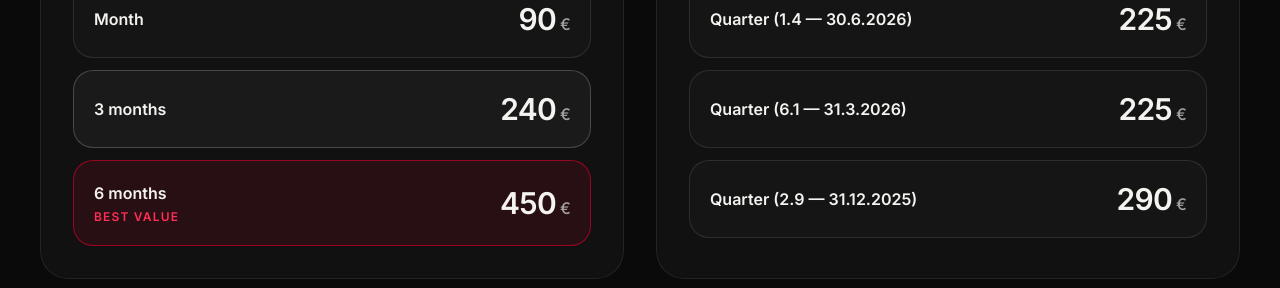
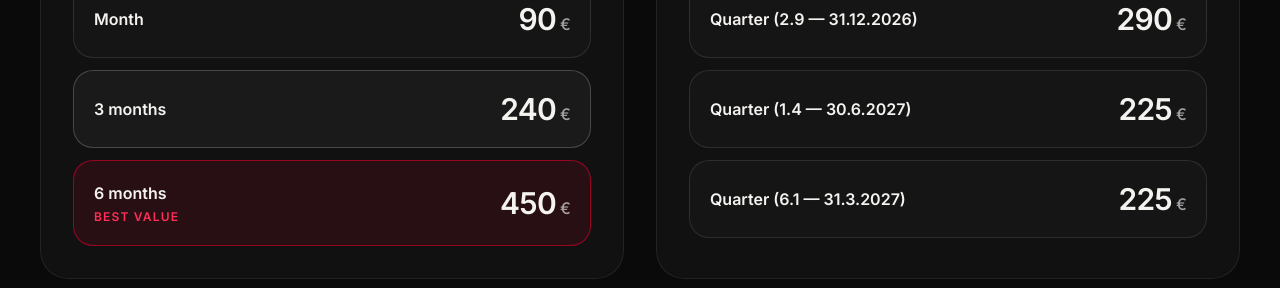
Before and after one commit to romanzelenkajj-dev/jiujitsuacademy-next, a Next.js app: page /en/clenstvo in a window 1280 px wide. Shown: the part 724-1012 px from the top of the page. Built offline with nearby package versions, Linux system fonts and the light colour scheme.

Commit message:
Update page.tsx

```diff
--- a/src/app/[locale]/clenstvo/page.tsx
+++ b/src/app/[locale]/clenstvo/page.tsx
@@ -40,9 +40,9 @@ export default async function MembershipPage({
 
   const kidPlans = [
     { label: dict.membership.month, price: 80 },
-    { label: `${dict.membership.quarter} (1.4 — 30.6.2026)`, price: 225 },
-    { label: `${dict.membership.quarter} (6.1 — 31.3.2026)`, price: 225 },
-    { label: `${dict.membership.quarter} (2.9 — 31.12.2025)`, price: 290 },
+    { label: `${dict.membership.quarter} (2.9 — 31.12.2026)`, price: 290 },
+    { label: `${dict.membership.quarter} (1.4 — 30.6.2027)`, price: 225 },
+    { label: `${dict.membership.quarter} (6.1 — 31.3.2027)`, price: 225 },
   ]
 
   return (
```
